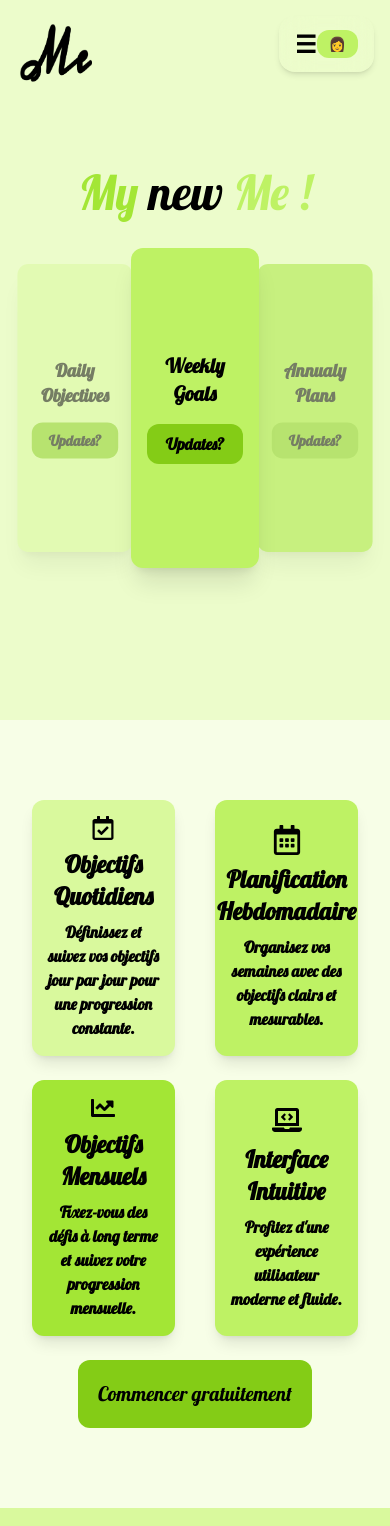
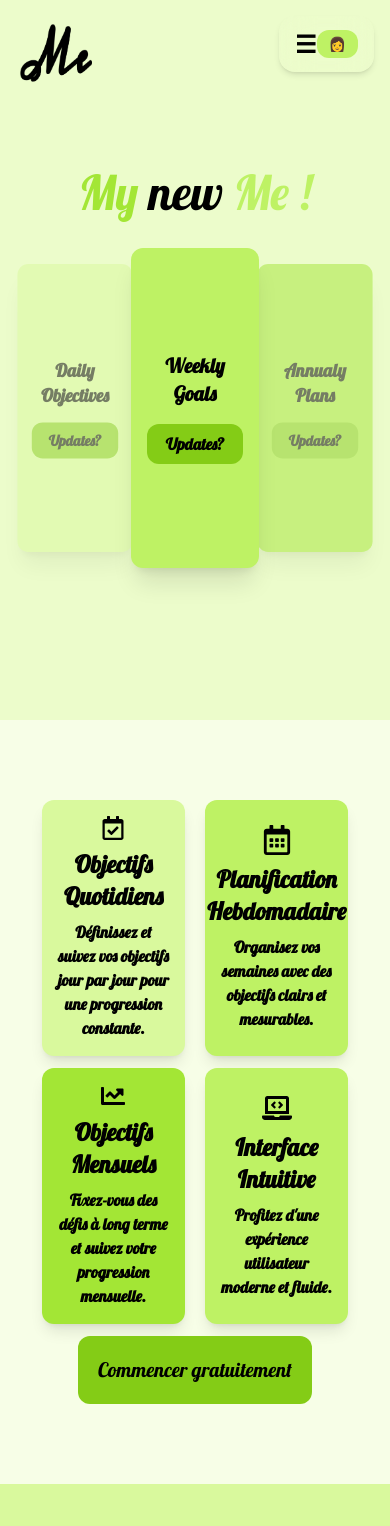
Before and after one commit to Moundirbechikh/MyNewLife, a React (Create React App) app in the folder frontend/: page / in a window 390 px wide. Shown: the top 1526 px of the page. Built offline with nearby package versions, Linux system fonts and the light colour scheme.

Commit message:
Update Info.jsx

```diff
--- a/frontend/src/components/Info.jsx
+++ b/frontend/src/components/Info.jsx
@@ -18,8 +18,8 @@ function Info({ theme = 'lime', level = 500 }) {
   const isLoggedIn = !!user;
 
   return (
-    <div className="pt-20 pb-20 flex flex-col justify-center gap-6" id="info">
-      <div className="flex flex-wrap justify-center gap-10 flex-row">
+    <div className="pt-20 pb-20 flex flex-col justify-center md:gap-6 gap-3" id="info">
+      <div className="flex flex-wrap justify-center md:gap-10 gap-5 flex-row">
         <Infocard
           title="Objectifs Quotidiens"
           discription="Définissez et suivez vos objectifs jour par jour pour une progression constante."
@@ -35,7 +35,7 @@ function Info({ theme = 'lime', level = 500 }) {
           Icon={FaRegCalendarAlt}
         />
       </div>
-      <div className="flex flex-wrap justify-center gap-10 flex-row">
+      <div className="flex flex-wrap justify-center md:gap-10 gap-5 flex-row">
         <Infocard
           title="Objectifs Mensuels"
           discription="Fixez-vous des défis à long terme et suivez votre progression mensuelle."
```
